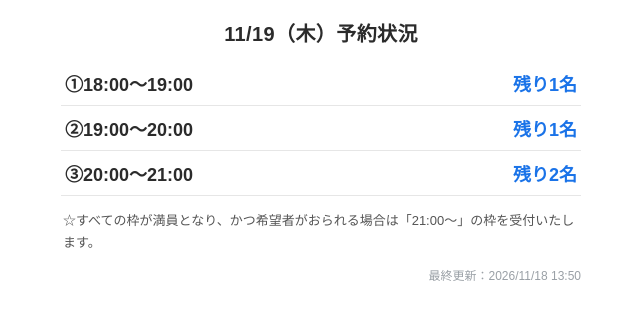
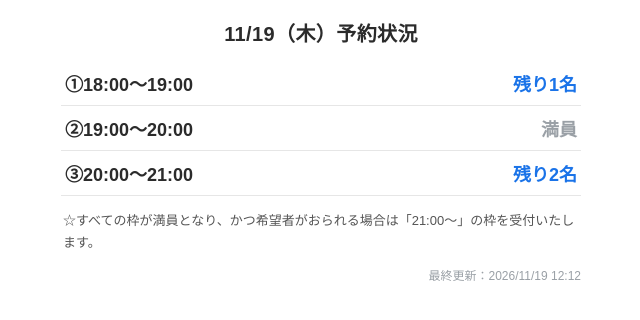
Before and after one commit to makotook0208/golflesson-yoyaku, a plain HTML site: page index.html in a window 1280 px wide. Shown: the whole page, without its empty margins (319-959 px from the left). Drawn offline with Linux system fonts and the light colour scheme.

Commit message:
Update via issue #90

```diff
--- a/index.html
+++ b/index.html
@@ -71,7 +71,7 @@
     </div>
     <div class="slot">
       <span class="time">②19:00〜20:00</span>
-      <span class="status open" data-slot="2">残り1名</span>
+      <span class="status full" data-slot="2">満員</span>
     </div>
     <div class="slot">
       <span class="time">③20:00〜21:00</span>
@@ -81,7 +81,7 @@
     <p class="note" data-field="note">☆すべての枠が満員となり、かつ希望者がおられる場合は「21:00〜」の枠を受付いたします。</p>
     <!-- ▲▲ ここまでが更新対象 ▲▲ -->
 
-    <p class="updated">最終更新：2026/11/18 13:50</p>
+    <p class="updated">最終更新：2026/11/19 12:12</p>
   </div>
 </body>
 </html>
```
